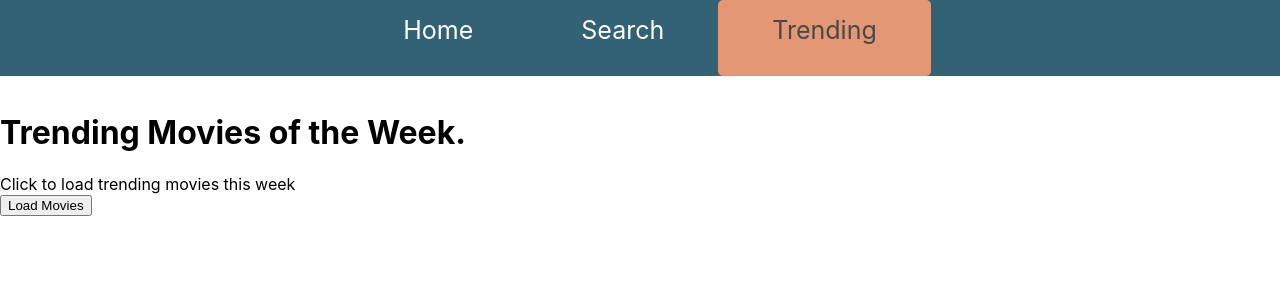
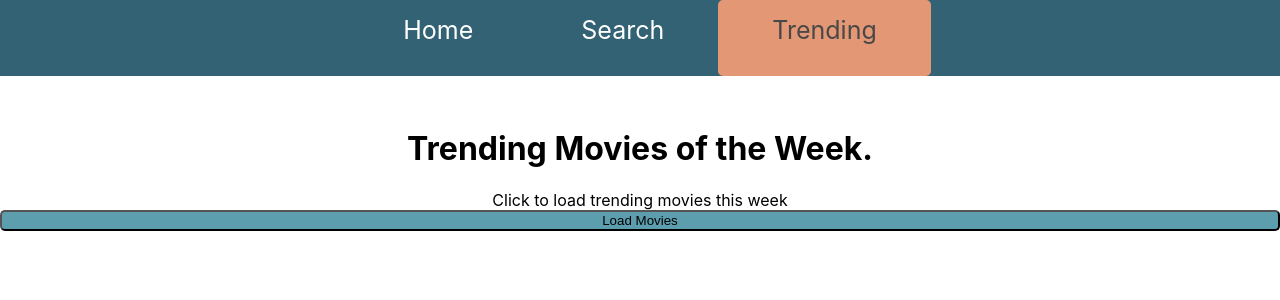
Before and after one commit to clairecahill/webdev-final-project, a React (Create React App) app: page /trending/movies in a window 1280 px wide. Shown: the top 300 px of the page. Built offline with nearby package versions, Linux system fonts and the light colour scheme.

Commit message:
trending pages mostly done, error with load button

```diff
--- a/src/components/TrendingMovies.js
+++ b/src/components/TrendingMovies.js
@@ -54,6 +54,9 @@ export default function TrendingMovies(props) {
   }
 
   const style = css`
+      display: flex;
+      flex-direction: column;
+      justify-content: center;
       .data-row {
           &:hover {
               cursor: pointer;
@@ -64,28 +67,47 @@ export default function TrendingMovies(props) {
           display: block;
       }
   `
-
+  const trending = css`
+    display: flex;
+    justify-content: center;
+  `
+  const buttonCss = css`
+    background-color: #5c9ead;
+    border-radius: 5px;
+  `
+  const headings = css`
+    text-align: justify;
+    padding: 5px;
+  `
+  const results = css`
+    padding: 5px;
+    padding-left: 25px;
+    &:hover{
+      background-color: #5c9ead;
+      height: 10px;
+    }
+  `
   return(
-      <div css={style}>
-        <h1>Trending Movies of the Week.</h1>
-          <label className="input-label" for="movieSearch">Click to load trending movies this week</label>
-          <button onClick={e => setSearchResults(e)}>Load Movies</button>
+      <div css={[style, trending]}>
+        <h1 css={trending}>Trending Movies of the Week.</h1>
+        <tbody css={trending}> <label className="input-label" for="movieSearch">Click to load trending movies this week</label></tbody>
+          <button css={buttonCss} onClick={e => setSearchResults(e)}>Load Movies</button>
 
               {movies.length > 0 ?
-                  <table>
+                  <table css={headings}>
                       <h3>Movies</h3>
                       <tbody>
-                          <tr>
+                          <tr css={headings}>
                               <th>Title</th>
                               <th>Release date</th>
                               <th>Popularity</th>
                           </tr>
                       {movies.map(m =>
-                          <tr key={m.id} className="data-row"
+                          <tr css={results} key={m.id} className="data-row"
                               onClick={() => window.location.href=`/movie/${m.id}`}>
-                              <td>{m.title}</td>
-                              <td>{m.release_date}</td>
-                              <td>{m.popularity}</td>
+                              <td css={results} >{m.title}</td>
+                              <td css={results} >{m.release_date}</td>
+                              <td css={results} >{m.popularity}</td>
                           </tr>
                       )}
                       </tbody>
--- a/src/components/TrendingTV.js
+++ b/src/components/TrendingTV.js
@@ -52,6 +52,7 @@ export default function TrendingTV(props) {
   }
 
   const style = css`
+      text-align: center;
       .data-row {
           &:hover {
               cursor: pointer;
@@ -62,28 +63,46 @@ export default function TrendingTV(props) {
           display: block;
       }
   `
-
+  const trending = css`
+    text-align: center;
+  `
+  const buttonCss = css`
+    background-color: #5c9ead;
+    border-radius: 5px;
+  `
+  const headings = css`
+    text-align: justify;
+    padding: 5px;
+  `
+  const results = css`
+    padding: 5px;
+    padding-left: 25px;
+    &:hover{
+      background-color: #5c9ead;
+      height: 10px;
+    }
+  `
   return(
-      <div css={style}>
-      <h1>Trending TV Shows of the Week.</h1>
-        <label className="input-label" for="movieSearch">Click to load trending TV Shows this week</label>
-        <button onClick={e => setSearchResults(e)}>Load Shows</button>
+      <div css={[style, trending]}>
+      <h1 css={trending}>Trending TV Shows of the Week.</h1>
+        <tbody css={trending}><label className="input-label" for="movieSearch">Click to load trending TV Shows this week</label></tbody>
+        <button css={buttonCss} onClick={e => setSearchResults(e)}>Load Shows</button>
 
               {tvShows.length > 0 ?
-                  <table>
+                  <table css={headings}>
                       <h3>TV Shows</h3>
                       <tbody>
-                          <tr>
+                          <tr css={headings}>
                               <th>Title</th>
                               <th>First air date</th>
                               <th>Popularity</th>
                           </tr>
                       {tvShows.map(t =>
-                          <tr key={t.id} className="data-row"
+                          <tr css={results} key={t.id} className="data-row"
                               onClick={() => window.location.href=`/tv/${t.id}`}>
-                              <td>{t.name}</td>
-                              <td>{t.first_air_date}</td>
-                              <td>{t.vote_count}</td>
+                              <td css={results}>{t.name}</td>
+                              <td css={results}>{t.first_air_date}</td>
+                              <td css={results}>{t.vote_count}</td>
                           </tr>
                       )}
                       </tbody>
```
